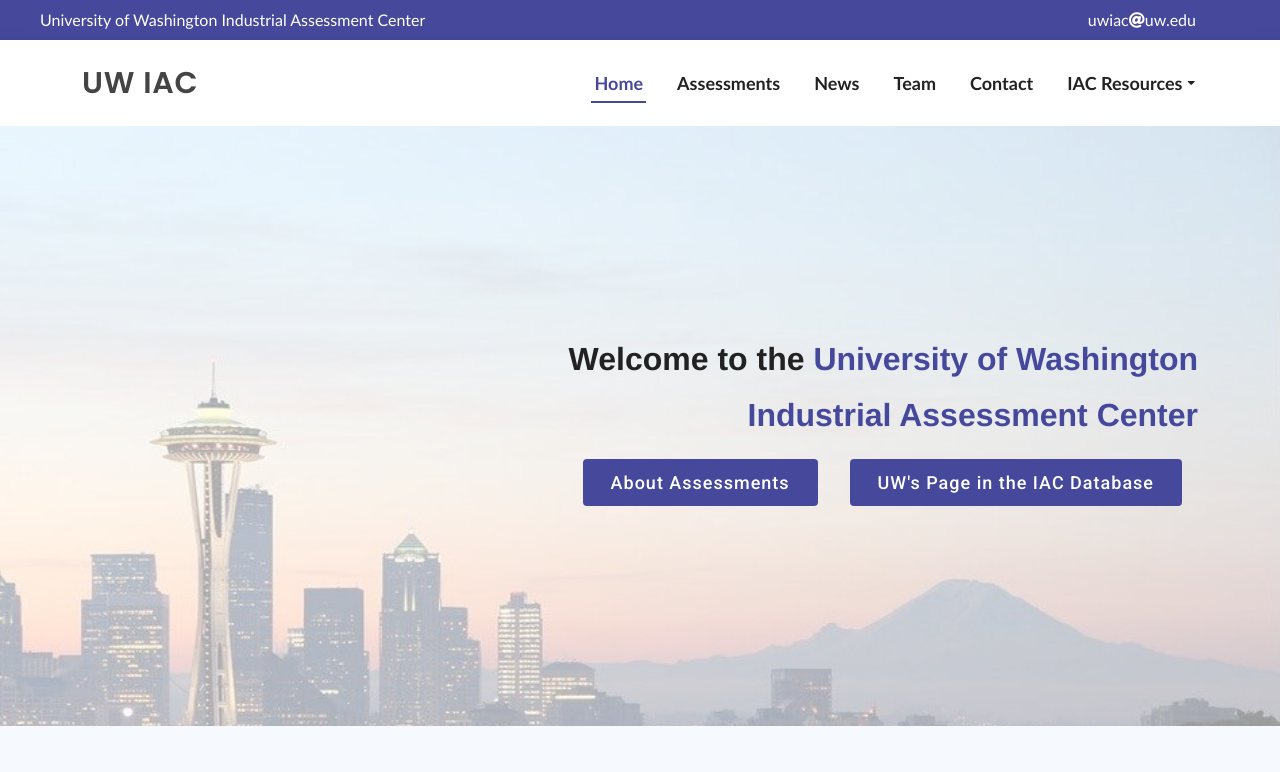
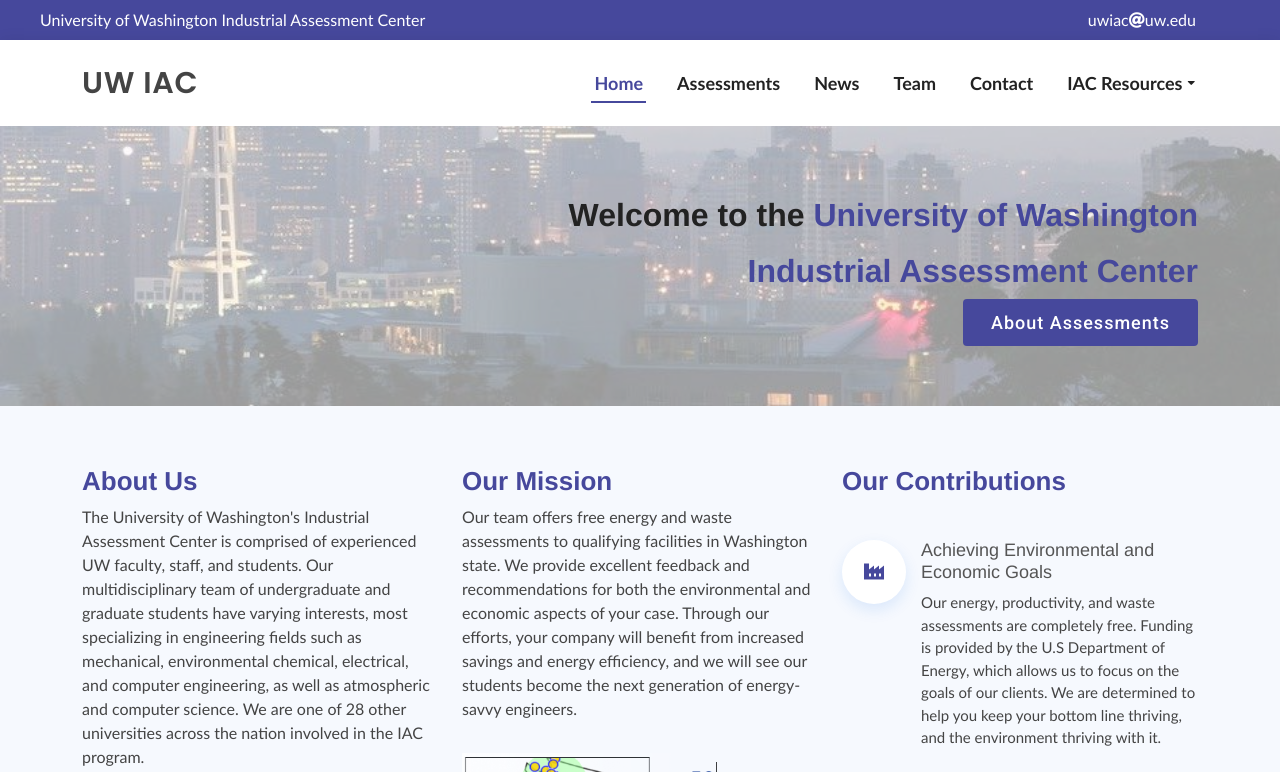
Before and after one commit to SudokuSEAL/iac, a plain HTML site: page index.html in a window 1280 px wide. Shown: the top 772 px of the page. Drawn offline with nearby package versions, Linux system fonts and the light colour scheme.

Commit message:
changed header height and removed database button

```diff
--- a/assets/css/style.css
+++ b/assets/css/style.css
@@ -437,8 +437,8 @@ h3 {
 --------------------------------------------------------------*/
 #hero {
   width: 100%;
-  height: 75vh;
-  background: url('../../images/seattle.jpg') top left;
+  height: 35vh;
+  background: url('../../images/seattle.jpg') left bottom;
   background-size: cover;
   position: relative;
   text-align: right;
--- a/index.html
+++ b/index.html
@@ -16,7 +16,8 @@
   <!-- Import Font Awesome for icons -->
   <link rel="stylesheet"
     href="https://cdnjs.cloudflare.com/ajax/libs/font-awesome/4.7.0/css/font-awesome.min.css">
-  <link rel="stylesheet" href="https://cdnjs.cloudflare.com/ajax/libs/font-awesome/5.15.1/css/all.min.css"/>
+  <link rel="stylesheet"
+    href="https://cdnjs.cloudflare.com/ajax/libs/font-awesome/5.15.1/css/all.min.css" />
 
   <!-- Google Fonts -->
   <link
@@ -32,7 +33,7 @@
   <link href="assets/vendor/swiper/swiper-bundle.min.css" rel="stylesheet">
 
   <!-- Template Main CSS File -->
-  <link href="assets/css/style.css?v=22072103" rel="stylesheet">
+  <link href="assets/css/style.css?v=22072201" rel="stylesheet">
 
   <!-- =======================================================
   * Template Name: BizLand - v3.7.0
@@ -67,10 +68,12 @@
           <li><a class="nav-link scrollto" href="people.html">Team</a></li>
           <li><a class="nav-link scrollto" href="contact.html">Contact</a></li>
           <li>
-            <a class="nav-link scrollto">IAC Resources <i class="fas fa-caret-down"></i> </a>
+            <a class="nav-link scrollto">IAC Resources <i class="fas fa-caret-down"></i>
+            </a>
             <div class="dropdown-menu">
               <ul>
-                <li><a target="_blank" rel="noreferrer" href="https://iac.university/caseStudies">Case
+                <li><a target="_blank" rel="noreferrer"
+                    href="https://iac.university/caseStudies">Case
                     Studies</a></li>
                 <li><a target="_blank" rel="noreferrer"
                     href="https://iac.university/cybersecurity">Cybersecurity</a></li>
@@ -91,12 +94,8 @@
         <h1>Welcome to the <span> University of Washington Industrial Assessment
             Center</span></h1>
         <div>
-          <a href="assessment.html" class="m-3 btn-get-started scrollto">About
+          <a href="assessment.html" class=" btn-get-started scrollto">About
             Assessments</a>
-          <a href="https://iac.university/center/UW"
-            class="m-3 btn-get-started"><span>UW's
-              Page in the IAC
-              Database</span></a>
         </div>
       </div>
     </section>
```
